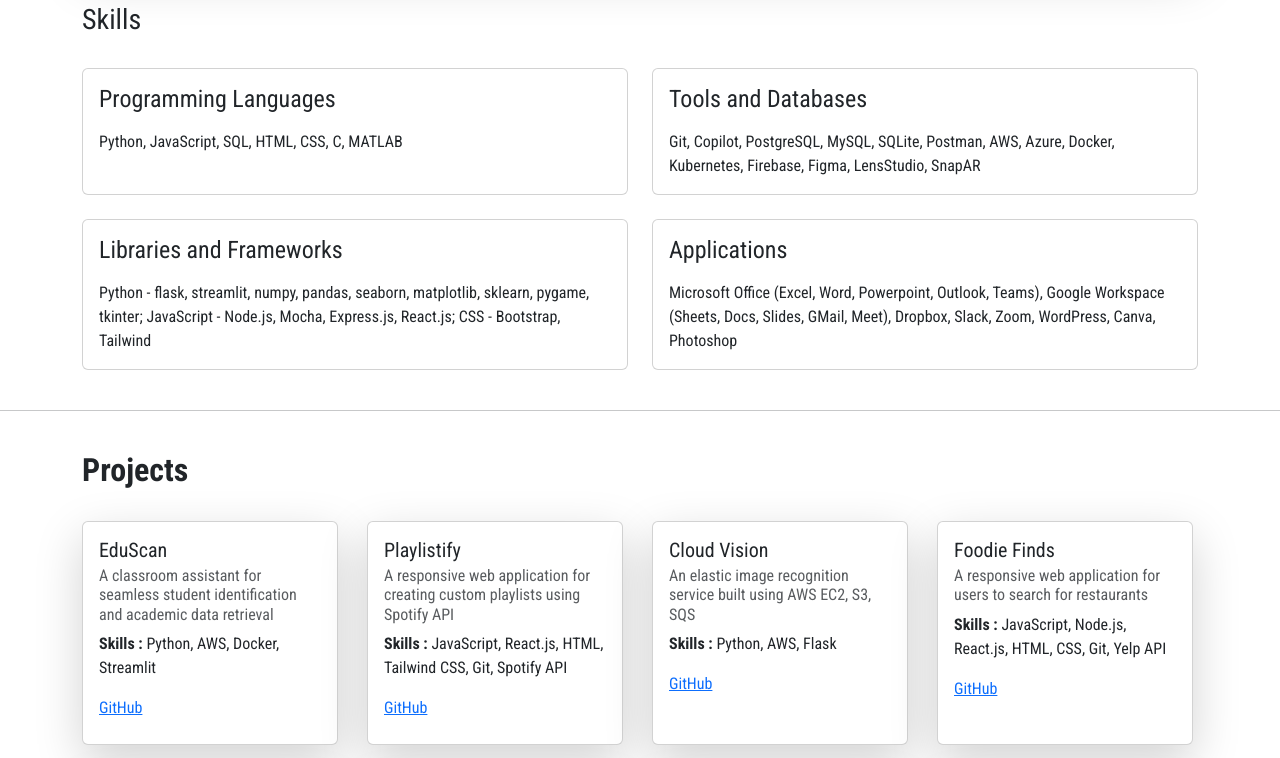
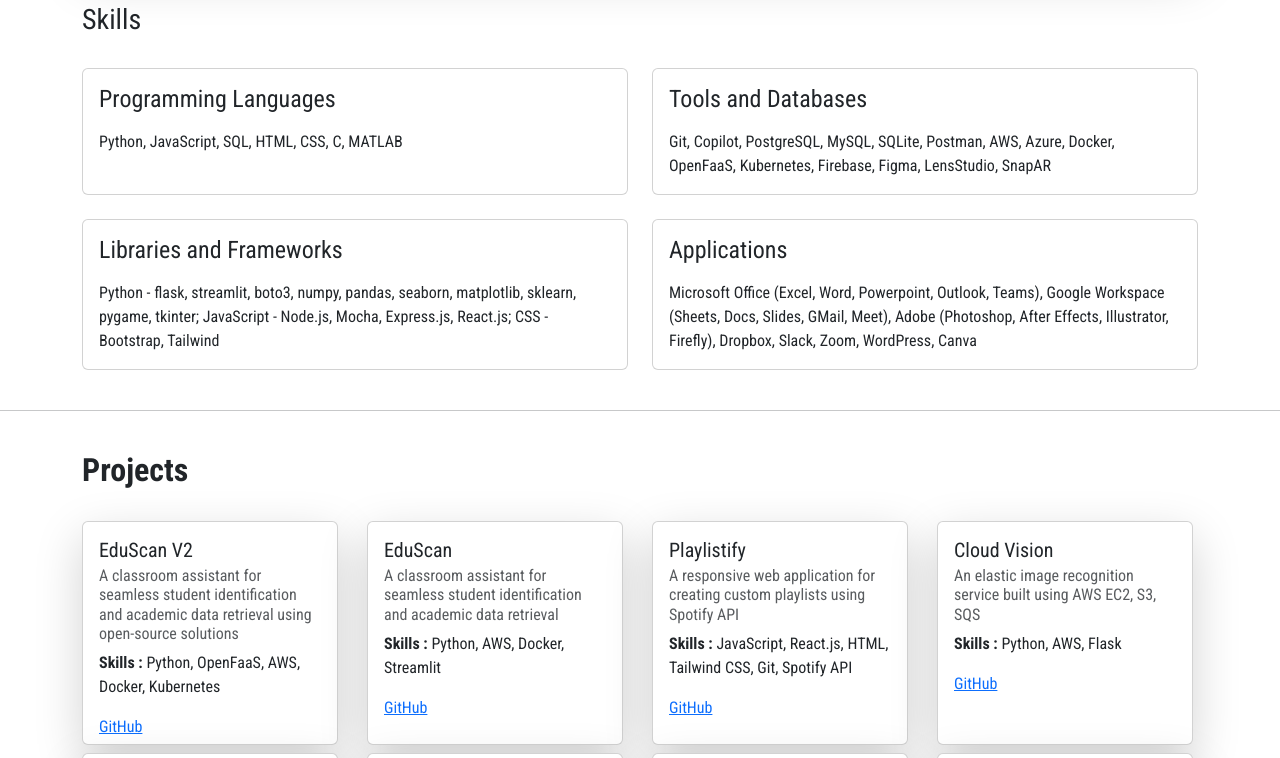
Before and after one commit to sreeharsha-rav/sreeharsha-rav.github.io, a plain HTML site: page index.html in a window 1280 px wide. Shown: the part 1815-2573 px from the top of the page. Drawn offline with nearby package versions, Linux system fonts and the light colour scheme.

Commit message:
update index.html 11 Dec 2023

```diff
--- a/index.html
+++ b/index.html
@@ -126,7 +126,7 @@
                             <div class="card w-100">
                                 <div class="card-body">
                                     <h4 class="card-title">Tools and Databases</h4>
-                                    <p class="card-text mt-3">Git, Copilot, PostgreSQL, MySQL, SQLite, Postman, AWS, Azure, Docker, Kubernetes, Firebase, Figma, LensStudio, SnapAR
+                                    <p class="card-text mt-3">Git, Copilot, PostgreSQL, MySQL, SQLite, Postman, AWS, Azure, Docker, OpenFaaS, Kubernetes, Firebase, Figma, LensStudio, SnapAR
                                     </p>
                                 </div>
                             </div>
@@ -137,7 +137,7 @@
                             <div class="card w-100">
                                 <div class="card-body">
                                     <h4 class="card-title">Libraries and Frameworks</h4>
-                                    <p class="card-text mt-3">Python - flask, streamlit, numpy, pandas, seaborn, matplotlib, sklearn, pygame, tkinter; JavaScript - Node.js, Mocha, Express.js, React.js; CSS - Bootstrap, Tailwind</p>
+                                    <p class="card-text mt-3">Python - flask, streamlit, boto3, numpy, pandas, seaborn, matplotlib, sklearn, pygame, tkinter; JavaScript - Node.js, Mocha, Express.js, React.js; CSS - Bootstrap, Tailwind</p>
                                 </div>
                             </div>
                         </div>
@@ -146,7 +146,7 @@
                             <div class="card w-100">
                                 <div class="card-body">
                                     <h4 class="card-title">Applications</h4>
-                                    <p class="card-text mt-3">Microsoft Office (Excel, Word, Powerpoint, Outlook, Teams), Google Workspace (Sheets, Docs, Slides, GMail, Meet), Dropbox, Slack, Zoom, WordPress, Canva, Photoshop</p>
+                                    <p class="card-text mt-3">Microsoft Office (Excel, Word, Powerpoint, Outlook, Teams), Google Workspace (Sheets, Docs, Slides, GMail, Meet), Adobe (Photoshop, After Effects, Illustrator, Firefly), Dropbox, Slack, Zoom, WordPress, Canva</p>
                                 </div>
                             </div>
                         </div>
@@ -164,6 +164,16 @@
                 <br>
                 <article>
                     <div class="row">
+                        <div class="col-sm-3">
+                            <div class="card shadow-lg mb-2" style="width: 16rem; height: 14rem;">
+                                <div class="card-body">
+                                  <h5 class="card-title">EduScan V2</h5>
+                                  <h6 class="card-subtitle mb-2 text-body-secondary">A classroom assistant for seamless student identification and academic data retrieval using open-source solutions</h6>
+                                  <p class="card-text"><b>Skills :</b> Python, OpenFaaS, AWS, Docker, Kubernetes</p>
+                                  <a href="https://github.com/sreeharsha-rav/openfaas-eduscan" target="_blank" class="card-link">GitHub</a>
+                                </div>
+                            </div>
+                        </div>
                         <div class="col-sm-3">
                             <div class="card shadow-lg mb-2" style="width: 16rem; height: 14rem;">
                                 <div class="card-body">
@@ -206,9 +216,6 @@
                                 </div>
                             </div>
                         </div>
-                    </div>
-                    <br>
-                    <div class="row">
                         <div class="col-sm-3">
                             <div class="card shadow-lg mb-2" style="width: 16rem; height: 14rem;">
                                 <div class="card-body">
@@ -250,9 +257,6 @@
                                 </div>
                             </div>
                         </div>
-                    </div>
-                    <br>
-                    <div class="row">
                         <div class="col-sm-3">
                             <div class="card shadow-lg mb-2" style="width: 16rem; height: 14rem;">
                                 <div class="card-body">
@@ -293,9 +297,6 @@
                                 </div>
                             </div>
                         </div>
-                    </div>
-                    <br>
-                    <div class="row">
                         <div class="col-sm-3">
                             <div class="card shadow-lg mb-2" style="width: 16rem; height: 14rem;">
                                 <div class="card-body">
```
